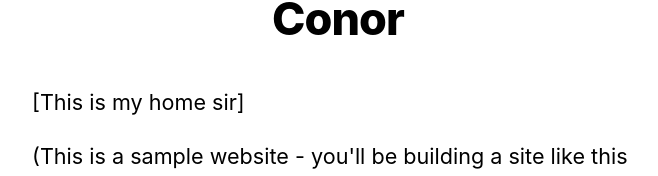
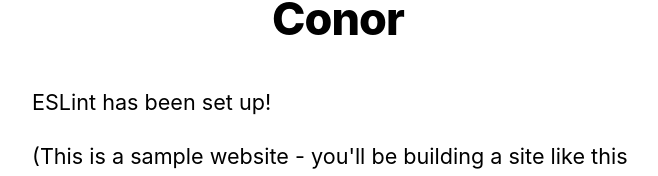
Before and after one commit to programmurr/nextjs-blog, a Next.js app: page / in a window 1280 px wide. Shown: the part 224-400 px from the top of the page, without its empty margins (302-960 px from the left). Built offline with nearby package versions, Linux system fonts and the light colour scheme.

Commit message:
Add eslint

```diff
--- a/package.json
+++ b/package.json
@@ -3,7 +3,8 @@
   "scripts": {
     "build": "next build",
     "dev": "next dev",
-    "start": "next start"
+    "start": "next start",
+    "lint": "next lint"
   },
   "dependencies": {
     "date-fns": "^2.30.0",
@@ -21,6 +22,9 @@
   "devDependencies": {
     "@types/node": "20.8.8",
     "@types/react": "18.2.31",
+    "eslint": "8.52.0",
+    "eslint-config-next": "13.5.6",
+    "eslint-config-prettier": "^9.0.0",
     "typescript": "5.2.2"
   }
 }
--- a/pages/index.tsx
+++ b/pages/index.tsx
@@ -31,9 +31,9 @@ export default function Home({ allPostsData }: {
         <title>{siteTitle}</title>
       </Head>
       <section className={utilStyles.headingMd}>
-        <p>[This is my home sir]</p>
+        <p>ESLint has been set up!</p>
         <p>
-          (This is a sample website - you'll be building a site like this on {' '}
+          (This is a sample website - you&apos;ll be building a site like this on {' '}
           <a href='https://nextjs.org/learn'>our Next.js tutorial</a>.)
         </p>
       </section>
```
Also changed, not shown: .eslintrc.json (added), 1 other file (tests, documents, lock files or other folders).
